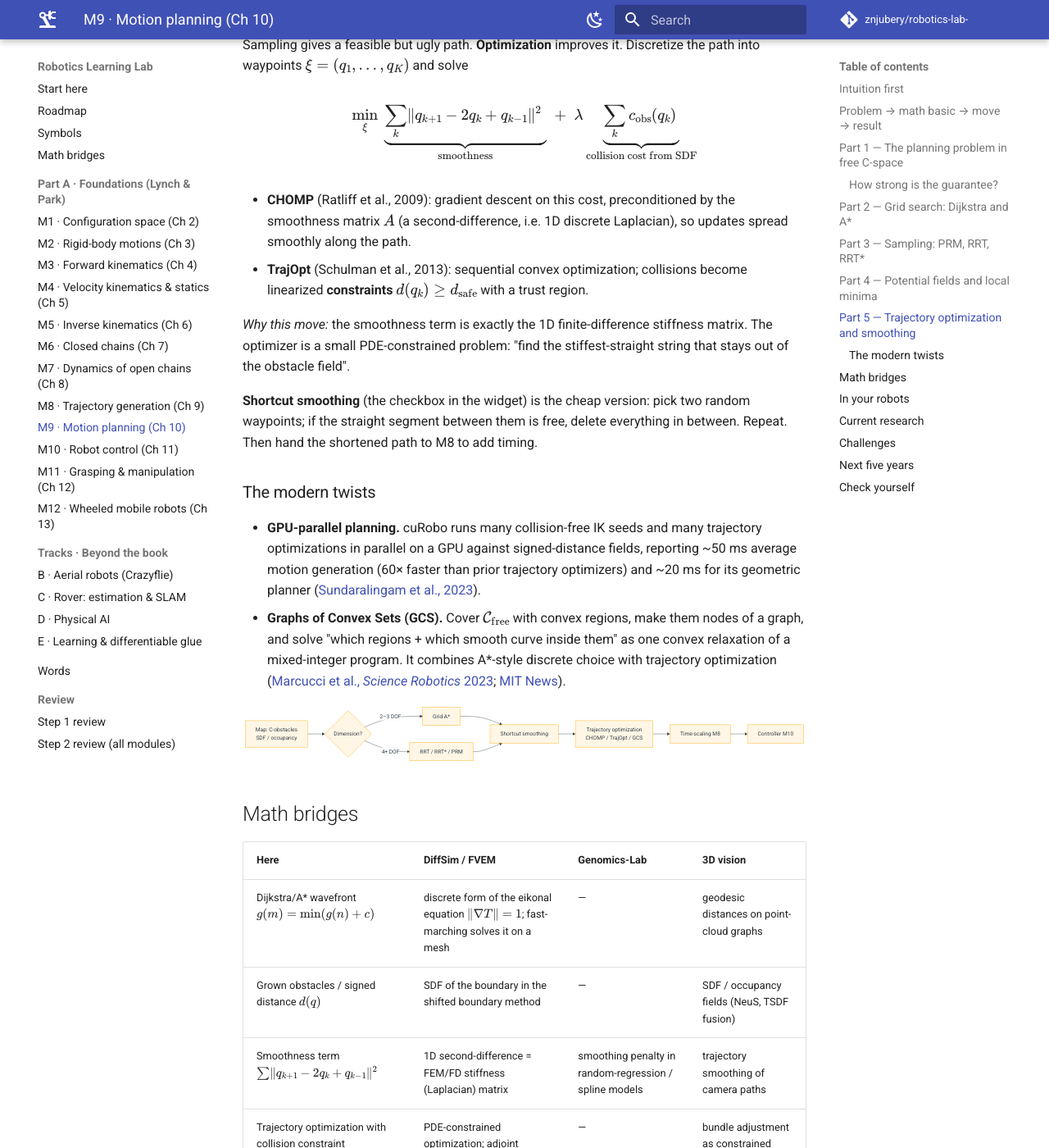
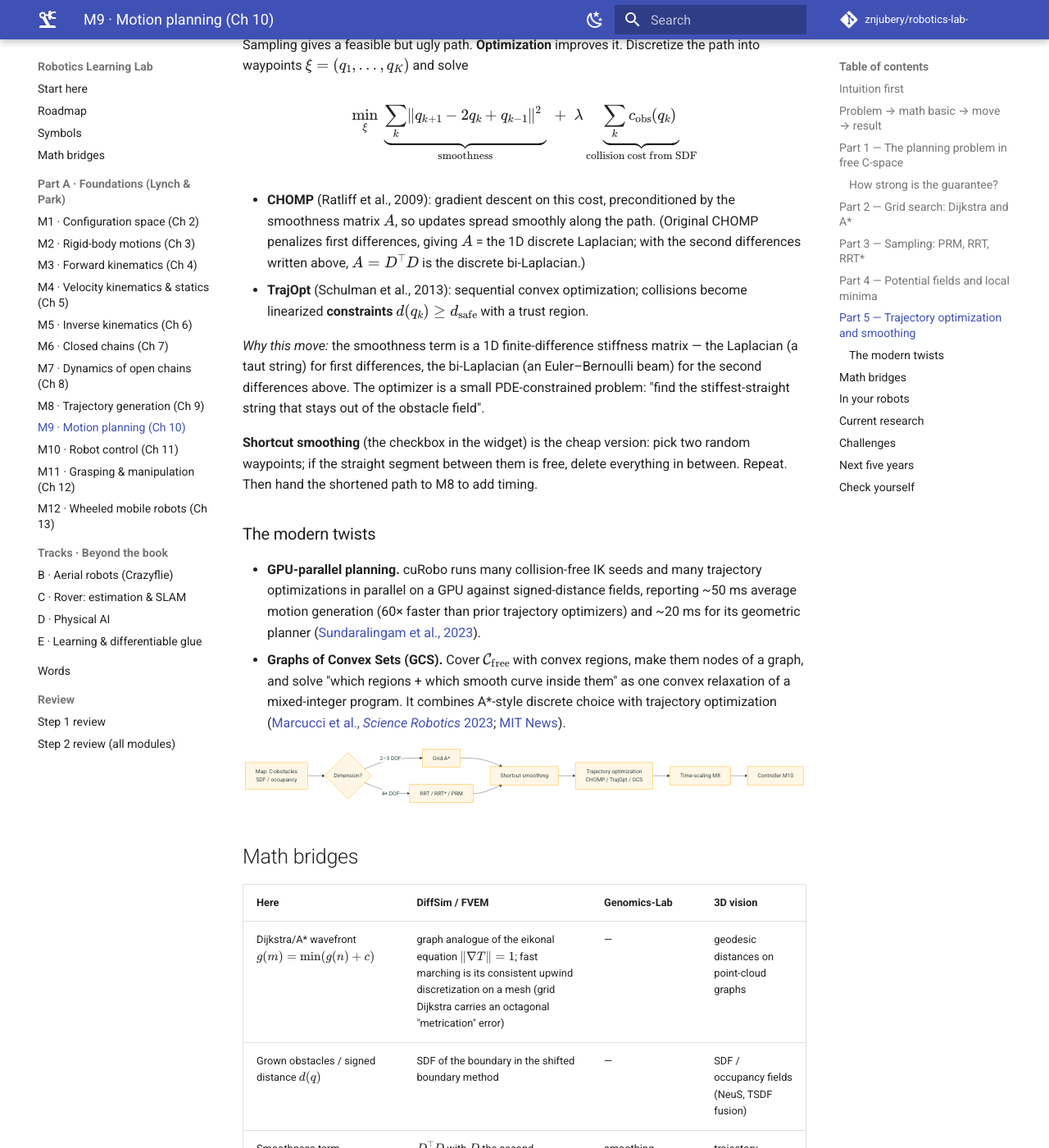
Before and after one commit to znjubery/Robotics-Lab-, an MkDocs documentation site: the page built from docs/m09-motion-planning.md, in a window 1280 px wide and 1400 px high, scrolled down 5991 px. Shown: the whole window at 82% size. Built offline with MkDocs 1.6.1 and Material for MkDocs 9.7.7, drawn with Linux system fonts in a browser that asks for light colours; comment, search, counter and statistics services are not loaded; some of the changed text lies outside the part shown.

Commit message:
Review fixes M7–M12: computed-torque gains, separating-plane sign, energy-drift claims, citations
Also flags when the M8 trapezoid must raise acceleration to meet T.

Co-Authored-By: Claude Opus 5.5 <noreply@anthropic.com>
Claude-Session: https://claude.ai/code/session_01Kf1Cz9Doe7HZqCCF5jCCYn

````diff
--- a/docs/javascripts/widgets/m08.js
+++ b/docs/javascripts/widgets/m08.js
@@ -166,7 +166,10 @@
           (key === "quintic" ? " (smooth start)" : " (jumps from 0: infinite jerk)");
       };
       out.innerHTML = line("cubic", "cubic") + "<br>" + line("quintic", "quintic") + "<br>" + line("trap", "trapezoid") +
-        (P.trap.tr.v * P.trap.tr.v / P.trap.tr.a > 0.999 ? " — <i>triangle: never reaches cruise</i>" : ` — cruise for ${fmt(P.trap.T - 2 * P.trap.tr.ta, 2)} s`);
+        (P.trap.tr.v * P.trap.tr.v / P.trap.tr.a > 0.999 ? " — <i>triangle: never reaches cruise</i>" : ` — cruise for ${fmt(P.trap.T - 2 * P.trap.tr.ta, 2)} s`) +
+        (mode.value === "T" && P.trap.tr.a > a * 1.0001
+          ? `<br><b style="color:${k.red}">Note:</b> s̈max = ${fmt(a, 2)} is too small to finish in T = ${fmt(+Ts.value, 2)} s (needs a·T² ≥ 4), so the trapezoid was raised to s̈ = ${fmt(P.trap.tr.a, 2)}.`
+          : "");
     }
     draw();
   });
--- a/docs/m09-motion-planning.md
+++ b/docs/m09-motion-planning.md
@@ -159,17 +159,17 @@ Sampling gives a feasible but ugly path. **Optimization** improves it. Discretiz
 \min_{\xi}\ \underbrace{\sum_{k}\lVert q_{k+1} - 2q_k + q_{k-1}\rVert^2}_{\text{smoothness}} \;+\; \lambda\,\underbrace{\sum_k c_{\text{obs}}(q_k)}_{\text{collision cost from SDF}}
 \]
 
-- **CHOMP** (Ratliff et al., 2009): gradient descent on this cost, preconditioned by the smoothness matrix \(A\) (a second-difference, i.e. 1D discrete Laplacian), so updates spread smoothly along the path.
+- **CHOMP** (Ratliff et al., 2009): gradient descent on this cost, preconditioned by the smoothness matrix \(A\), so updates spread smoothly along the path. (Original CHOMP penalizes first differences, giving \(A\) = the 1D discrete Laplacian; with the second differences written above, \(A = D^\top D\) is the discrete bi-Laplacian.)
 - **TrajOpt** (Schulman et al., 2013): sequential convex optimization; collisions become linearized **constraints** \(d(q_k)\ge d_{\text{safe}}\) with a trust region.
 
-*Why this move:* the smoothness term is exactly the 1D finite-difference stiffness matrix. The optimizer is a small PDE-constrained problem: "find the stiffest-straight string that stays out of the obstacle field".
+*Why this move:* the smoothness term is a 1D finite-difference stiffness matrix — the Laplacian (a taut string) for first differences, the bi-Laplacian (an Euler–Bernoulli beam) for the second differences above. The optimizer is a small PDE-constrained problem: "find the stiffest-straight string that stays out of the obstacle field".
 
 **Shortcut smoothing** (the checkbox in the widget) is the cheap version: pick two random waypoints; if the straight segment between them is free, delete everything in between. Repeat. Then hand the shortened path to M8 to add timing.
 
 ### The modern twists
 
 - **GPU-parallel planning.** cuRobo runs many collision-free IK seeds and many trajectory optimizations in parallel on a GPU against signed-distance fields, reporting ~50 ms average motion generation (60× faster than prior trajectory optimizers) and ~20 ms for its geometric planner ([Sundaralingam et al., 2023](https://arxiv.org/abs/2310.17274)).
-- **Graphs of Convex Sets (GCS).** Cover \(\mathcal C_{\text{free}}\) with convex regions, make them nodes of a graph, and solve "which regions + which smooth curve inside them" as one convex relaxation of a mixed-integer program. It combines A\*-style discrete choice with trajectory optimization ([Marcucci et al., *Science Robotics* 2023](https://groups.csail.mit.edu/robotics-center/public_papers/Marcucci24a.pdf); [MIT News](https://news.mit.edu/2023/new-optimization-framework-robot-motion-planning-1130)).
+- **Graphs of Convex Sets (GCS).** Cover \(\mathcal C_{\text{free}}\) with convex regions, make them nodes of a graph, and solve "which regions + which smooth curve inside them" as one convex relaxation of a mixed-integer program. It combines A\*-style discrete choice with trajectory optimization ([Marcucci et al., *Science Robotics* 2023](https://arxiv.org/abs/2205.04422); [MIT News](https://news.mit.edu/2023/new-optimization-framework-robot-motion-planning-1130)).
 
 ```mermaid
 flowchart LR
@@ -187,9 +187,9 @@ flowchart LR
 
 | Here | DiffSim / FVEM | Genomics-Lab | 3D vision |
 |---|---|---|---|
-| Dijkstra/A\* wavefront \(g(m)=\min(g(n)+c)\) | discrete form of the eikonal equation \(\lVert\nabla T\rVert = 1\); fast-marching solves it on a mesh | — | geodesic distances on point-cloud graphs |
+| Dijkstra/A\* wavefront \(g(m)=\min(g(n)+c)\) | graph analogue of the eikonal equation \(\lVert\nabla T\rVert = 1\); fast marching is its consistent upwind discretization on a mesh (grid Dijkstra carries an octagonal "metrication" error) | — | geodesic distances on point-cloud graphs |
 | Grown obstacles / signed distance \(d(q)\) | SDF of the boundary in the shifted boundary method | — | SDF / occupancy fields (NeuS, TSDF fusion) |
-| Smoothness term \(\sum\lVert q_{k+1}-2q_k+q_{k-1}\rVert^2\) | 1D second-difference = FEM/FD stiffness (Laplacian) matrix | smoothing penalty in random-regression / spline models | trajectory smoothing of camera paths |
+| Smoothness term \(\sum\lVert q_{k+1}-2q_k+q_{k-1}\rVert^2\) | \(D^\top D\) with \(D\) the second difference = 1D bi-Laplacian (beam bending stiffness); first differences give the Laplacian (string) | smoothing penalty in random-regression / spline models | trajectory smoothing of camera paths |
 | Trajectory optimization with collision constraint | PDE-constrained optimization; adjoint gradients | — | bundle adjustment as constrained least squares |
 | RRT/PRM random samples, \(\Pr[\text{fail}]\to0\) | Monte Carlo integration, error \(\sim N^{-1/2}\) | Monte Carlo / MCMC in Bayesian genomic models | RANSAC: random samples to find inliers |
 | Admissible heuristic \(h\le h^\*\) | a-posteriori error *lower bound* | — | — |
````
Also changed, not shown: other parts of docs/m09-motion-planning.md (+1 -1 lines), docs/m07-dynamics.md (+4 -4 lines), docs/m08-trajectory-generation.md (+1 -1 lines), docs/m10-robot-control.md (+2 -2 lines), docs/m11-grasping-manipulation.md (+3 -3 lines), docs/m12-wheeled-mobile-robots.md (+4 -4 lines).
